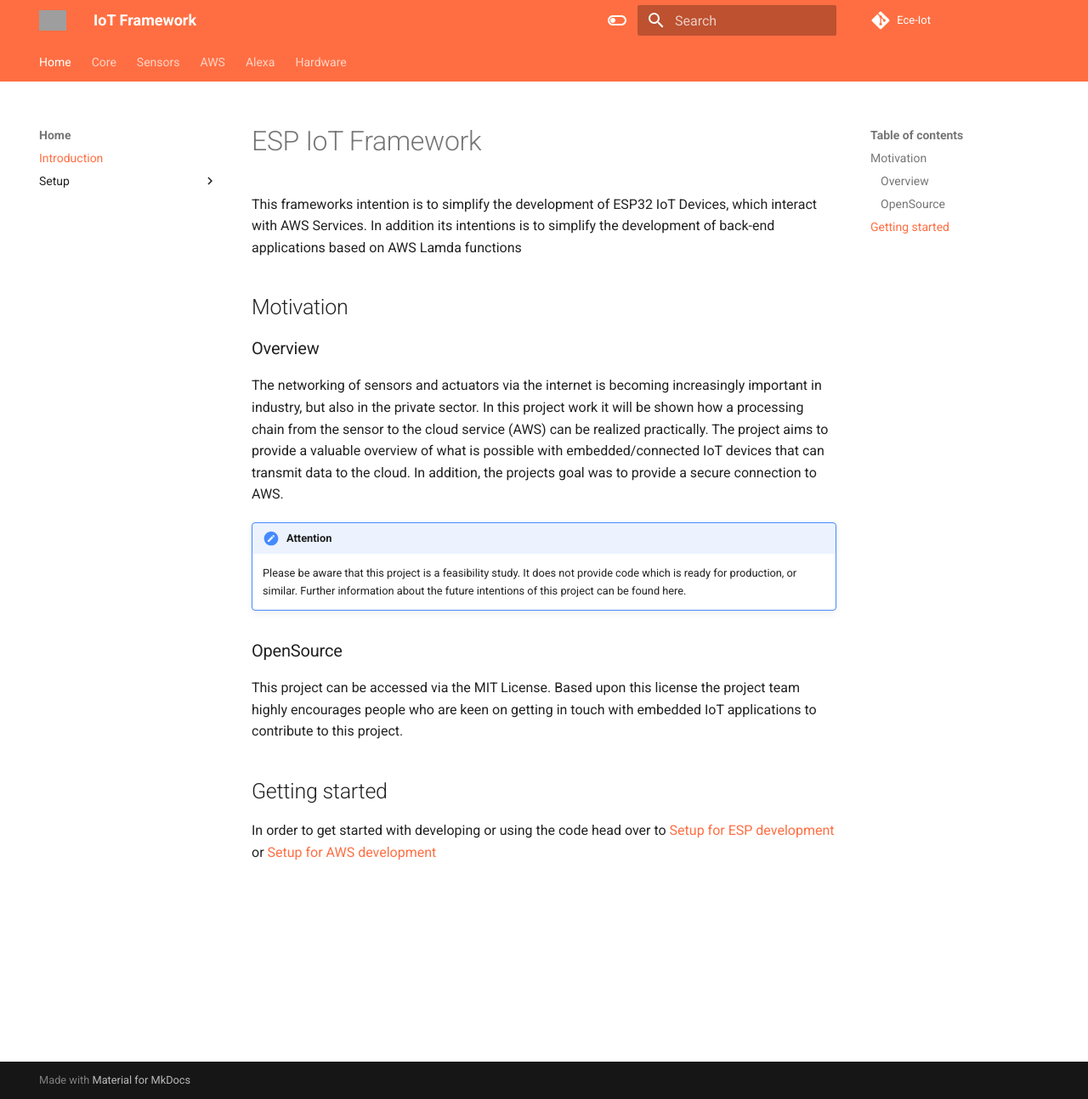
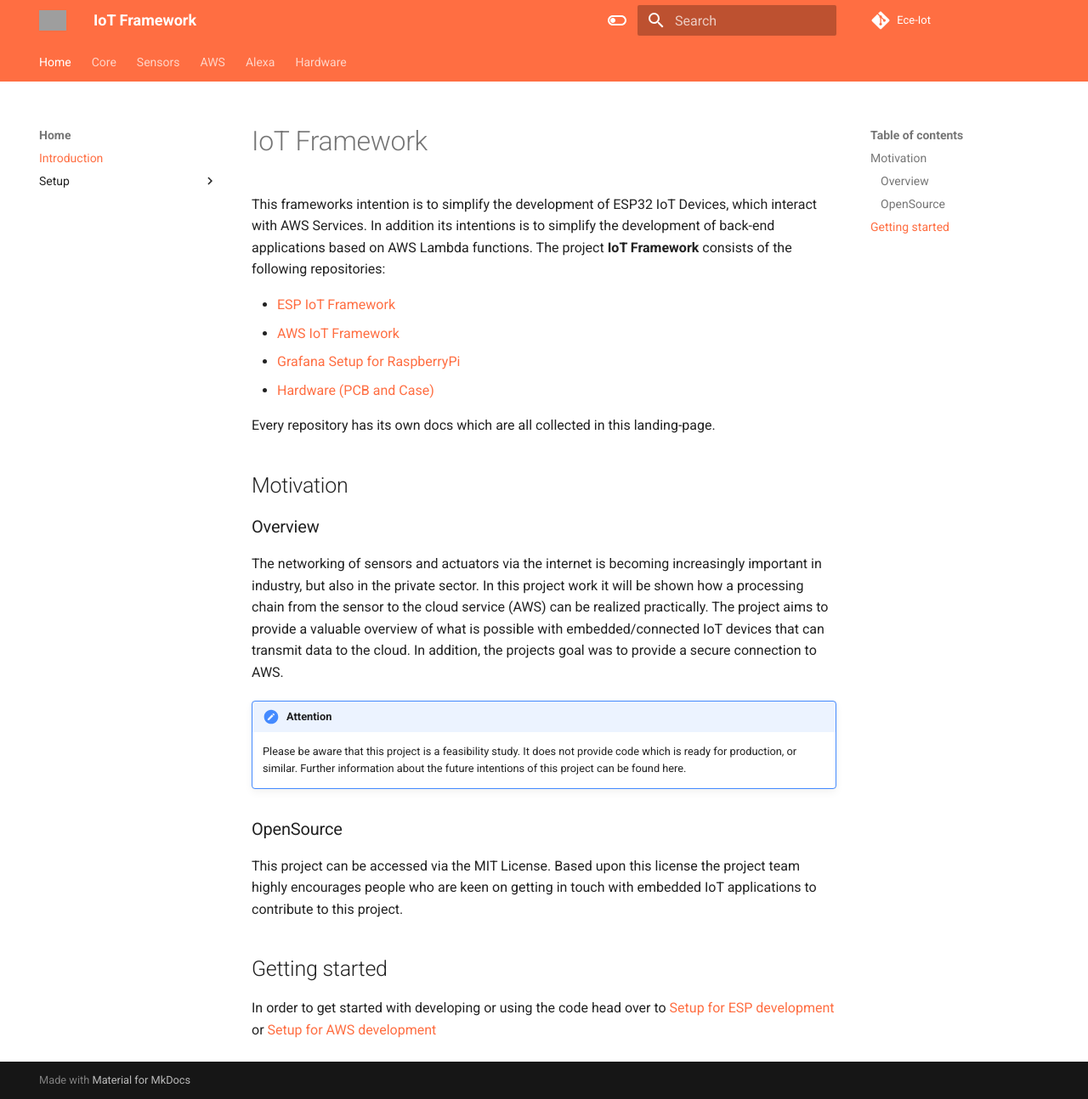
Before and after one commit to ECE-IoT/ECE-IoT.github.io, an MkDocs documentation site: the page built from docs/index.md, in a window 1280 px wide and 1294 px high. Shown: the whole window at 85% size. Built offline with MkDocs 1.6.1 and Material for MkDocs 9.7.7, drawn with Linux system fonts in a browser that asks for light colours; grey boxes are pictures that could not be loaded.

Commit message:
ADD introduction AWS!

```diff
--- a/docs/index.md
+++ b/docs/index.md
@@ -1,6 +1,13 @@
-# ESP IoT Framework
+# IoT Framework
 
-This frameworks intention is to simplify the development of ESP32 IoT Devices, which interact with AWS Services. In addition its intentions is to simplify the development of back-end applications based on AWS Lamda functions
+This frameworks intention is to simplify the development of ESP32 IoT Devices, which interact with AWS Services. In addition its intentions is to simplify the development of back-end applications based on AWS Lambda functions. The project **IoT Framework** consists of the following repositories:
+
+* [ESP IoT Framework](https://github.com/ECE-IoT/esp-iot-framework)
+* [AWS IoT Framework](https://github.com/ECE-IoT/aws-iot-framework)
+* [Grafana Setup for RaspberryPi](https://github.com/ECE-IoT/grafana-iot)
+* [Hardware (PCB and Case)](https://github.com/ECE-IoT/hardware)
+
+Every repository has its own docs which are all collected in this landing-page.
 
 ## Motivation
 
--- a/mkdocs.yaml
+++ b/mkdocs.yaml
@@ -13,11 +13,10 @@
           Git: setup/coding-style/git.md
         Documentation: setup/documentation.md
   - Core: https://ece-iot.github.io/esp-iot-framework/core/
-  - Sensors: https://ece-iot.github.io/esp-iot-framework/sensors/
+  - Sensors: https://ece-iot.github.io/esp-iot-framework/sensors/introduction/
   - AWS: https://ece-iot.github.io/aws-iot-framework/aws/cli/configuration-basics/
   - Alexa: https://ece-iot.github.io/aws-iot-framework/alexa/
-  - Hardware: https://ece-iot.github.io/hardware/
-
+  - Hardware: https://ece-iot.github.io/hardware/hardware/description/
 
 repo_url: https://ece-iot.github.io
 
```
Also changed, not shown: docs/setup/setup_aws.md (+40 -0 lines), docs/setup/setup_esp.md (+6 -1 lines).
